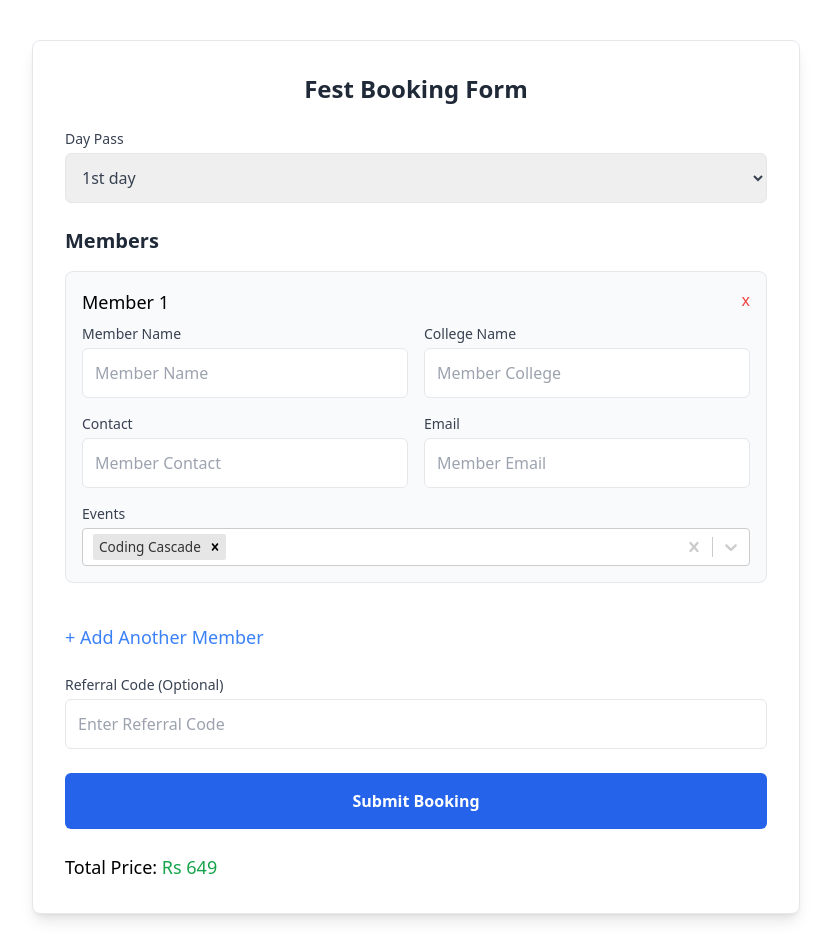
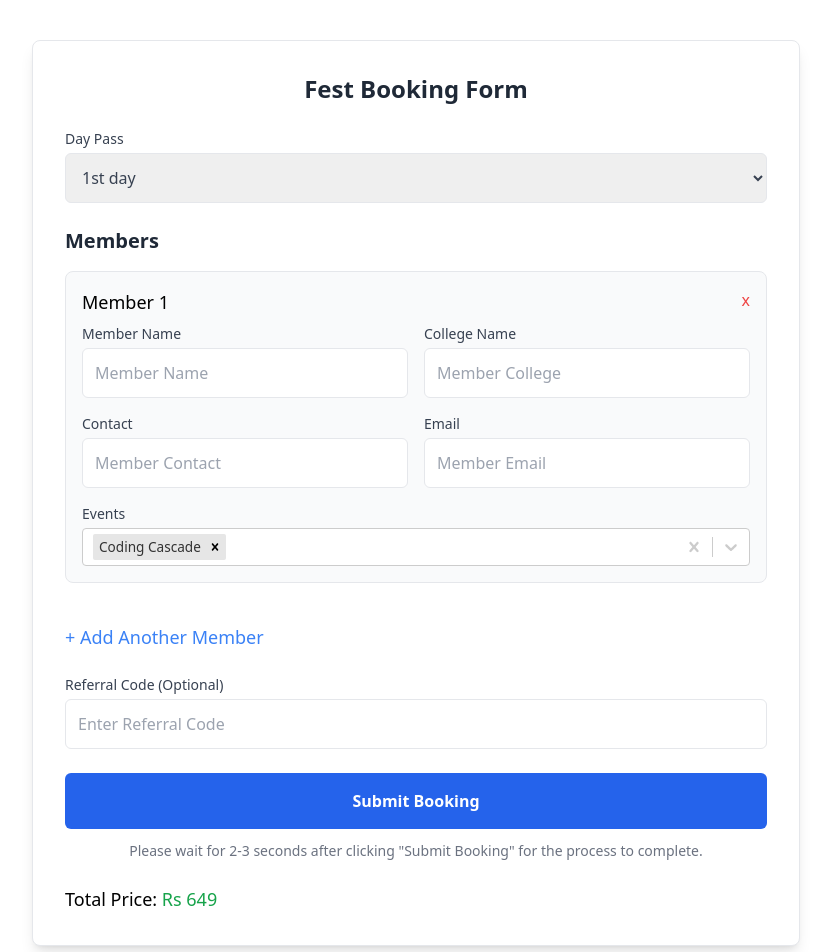
Before and after one commit to Phantom-TA/PLINTH--Registration, a React (Create React App) app in the folder frontend/: page /register in a window 1280 px wide. Shown: the top 952 px of the page, without its empty margins (224-1055 px from the left). Built offline with nearby package versions, Linux system fonts and the light colour scheme.

Commit message:
Update FestBookingForm.jsx

```diff
--- a/frontend/src/FestBookingForm.jsx
+++ b/frontend/src/FestBookingForm.jsx
@@ -277,6 +277,10 @@ const FestBookingForm = () => {
         Submit Booking
       </button>
 
+<p className="mt-3 text-sm text-gray-500 text-center">
+  Please wait for 2-3 seconds after clicking "Submit Booking" for the process to complete.
+</p>
+
       <p className="mt-6 text-lg font-medium">Total Price: <span className="text-green-600">Rs {totalPrice}</span></p>
     </div>
   );
```
